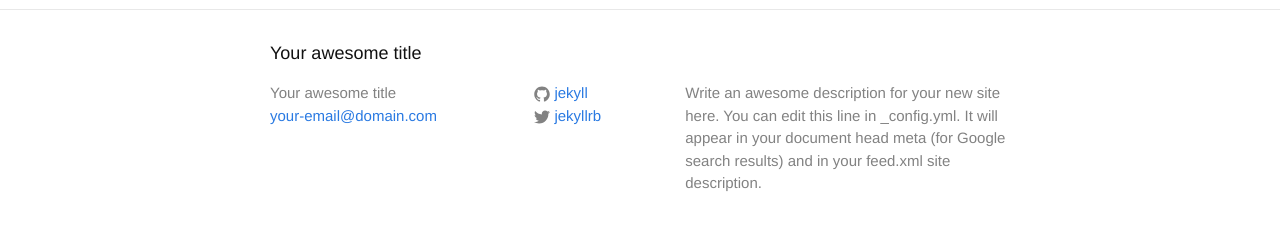
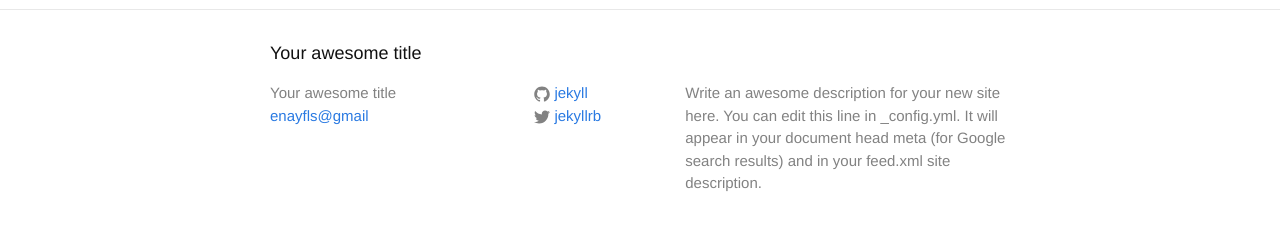
Before and after one commit to nickglu86/nickglu86.github.io, a Jekyll site: the page built from index.html, in a window 1280 px wide. Shown: the part 287-517 px from the top of the page. Built offline with Jekyll 4.4.1, drawn with Linux system fonts in a browser that asks for light colours.

Commit message:
mail update after 5 years :)

```diff
--- a/_includes/footer.html
+++ b/_includes/footer.html
@@ -8,7 +8,7 @@
       <div class="footer-col footer-col-1">
         <ul class="contact-list">
           <li>{{ site.title }}</li>
-          <li><a href="mailto:{{ site.email }}">{{ site.email }}</a></li>
+          <li><a href="mailto:enayfls@gmail">enayfls@gmail</a></li>
         </ul>
       </div>
 
```
